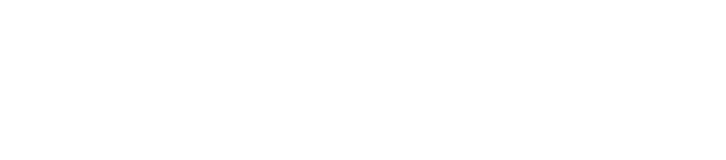
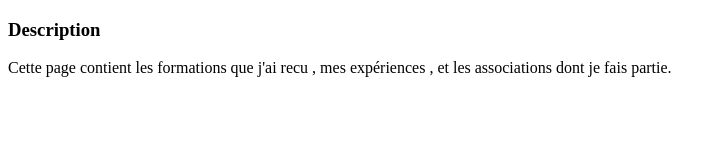
Before and after one commit to Van064886/git-mon-cv, a plain HTML site: page index.html in a window 1280 px wide. Shown: the whole page, without its empty margins (0-726 px from the left). Drawn offline with Linux system fonts and the light colour scheme.

Commit message:
mise en place de la section description

```diff
--- a/index.html
+++ b/index.html
@@ -8,6 +8,9 @@
     <link rel="stylesheet" href="index.css">
 </head>
 <body>
-
+    <div class="description">
+        <h3>Description</h3>
+        Cette page contient les formations que j'ai recu , mes expériences , et les associations dont je fais partie.
+    </div>
 </body>
 </html>
```
